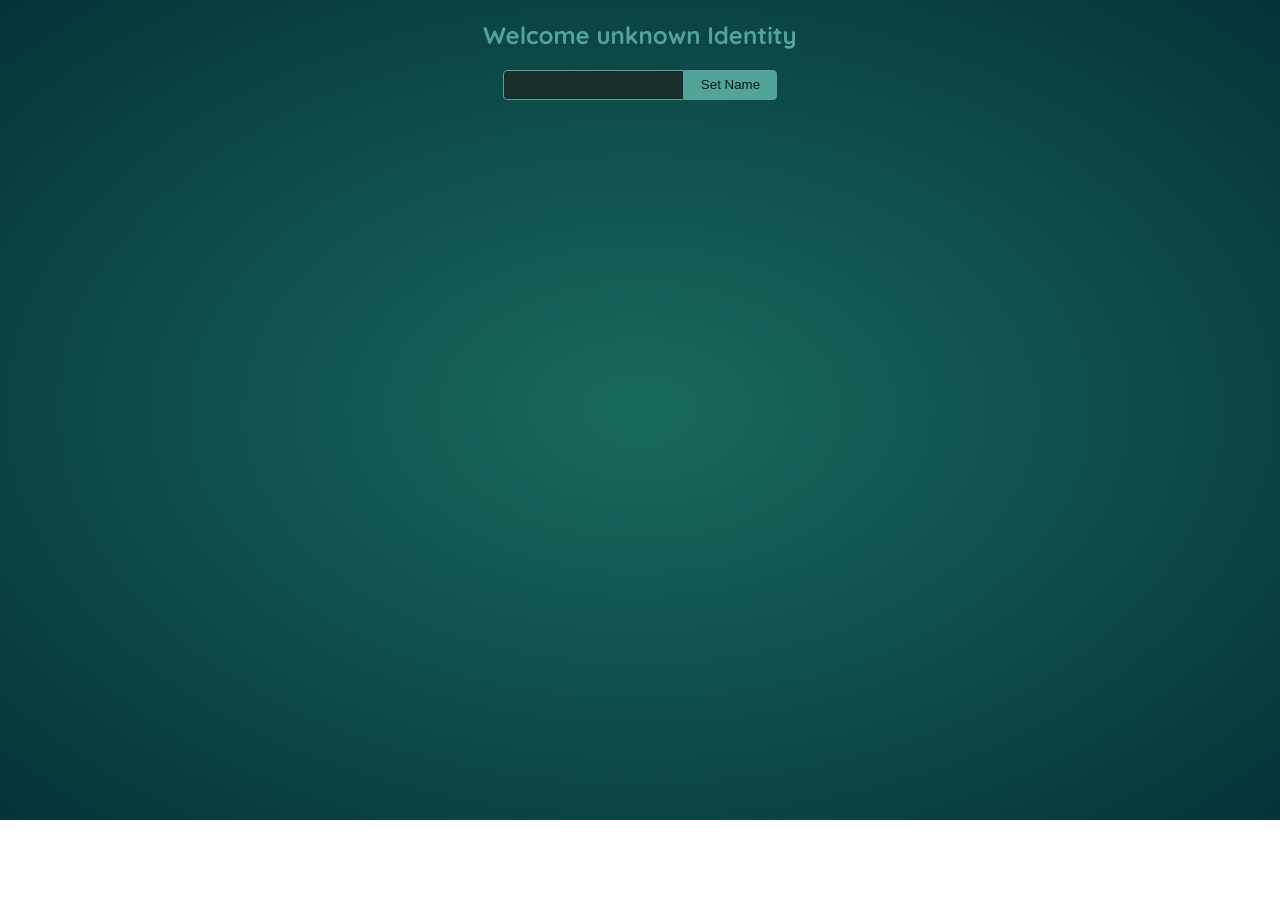
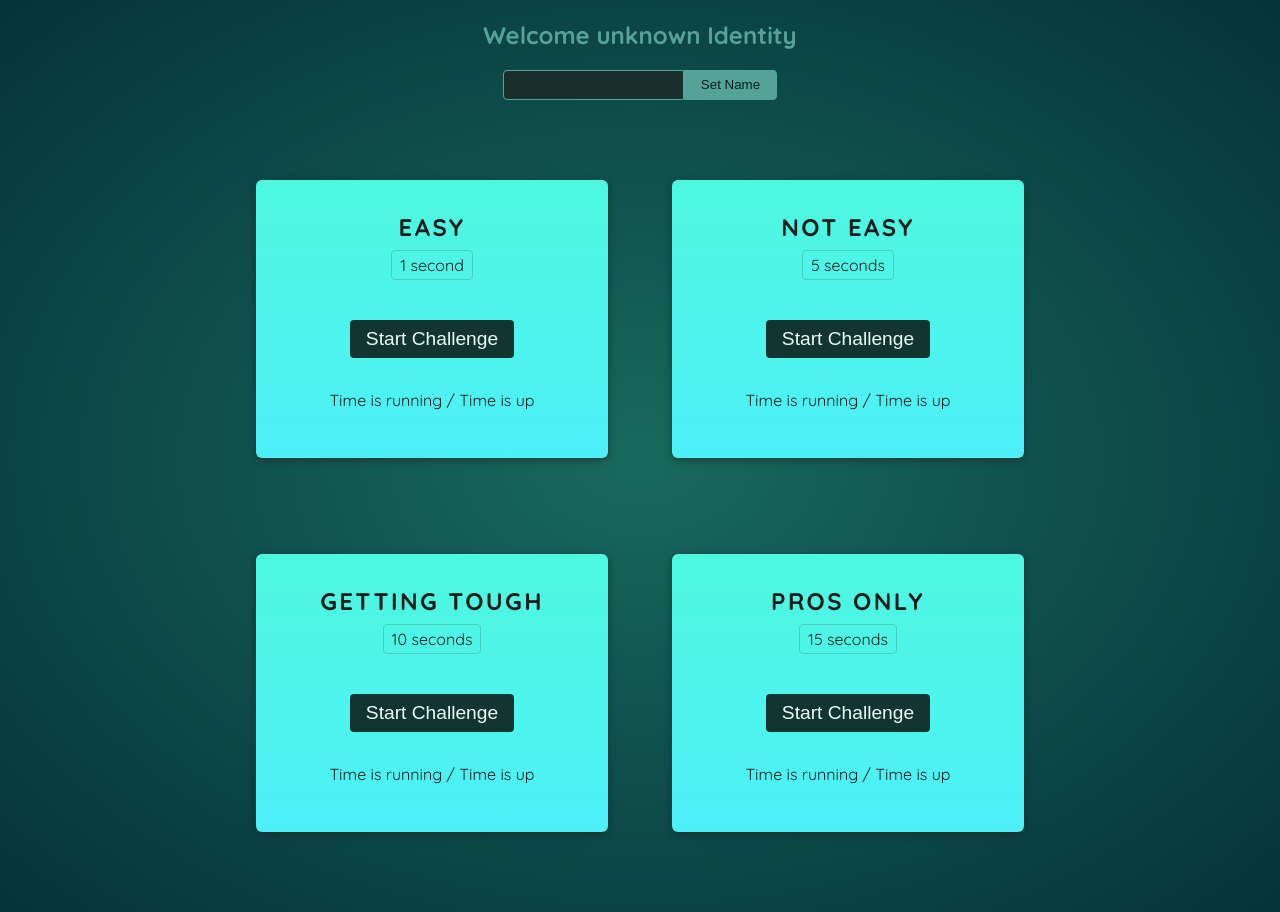
Before and after one commit to AqibNiazi/countdown, a React app: page / in a window 1280 px wide. Before the commit the page ends 820 px from the top, so only its background shows below. Built offline with nearby package versions, Linux system fonts and the light colour scheme; the HTML template or start-up script is replaced by a standard one; a web font is replaced by a local one.

Commit message:
challenges displayed in app.jsx

```diff
--- a/src/App.jsx
+++ b/src/App.jsx
@@ -1,10 +1,16 @@
 import Player from './components/Player.jsx';
+import TimerChallenge from "./components/TimerChallenge.jsx";
 
 function App() {
   return (
     <>
       <Player />
-      <div id="challenges"></div>
+      <div id="challenges">
+        <TimerChallenge title="Easy" targetTime={1} />
+        <TimerChallenge title="Not Easy" targetTime={5} />
+        <TimerChallenge title="Getting Tough" targetTime={10} />
+        <TimerChallenge title="Pros Only" targetTime={15} />
+      </div>
     </>
   );
 }
--- a/src/components/Player.jsx
+++ b/src/components/Player.jsx
@@ -7,6 +7,7 @@
 
   const handleClick = () => {
     setPlayerName(player.current.value);
+    player.current.value = ""; // clear the input field
   };
   return (
     <section id="player">
--- /dev/null
+++ b/src/components/TimerChallenge.jsx
@@ -0,0 +1,18 @@
+import React from "react";
+
+const TimerChallenge = ({ title, targetTime }) => {
+  return (
+    <section className="challenge">
+      <h2>{title}</h2>
+      <p className="challenge-time">
+        {targetTime} second{targetTime > 1 ? "s" : ""}
+      </p>
+      <p>
+        <button>Start Challenge</button>
+      </p>
+      <p>Time is running / Time is up</p>
+    </section>
+  );
+};
+
+export default TimerChallenge;
```
